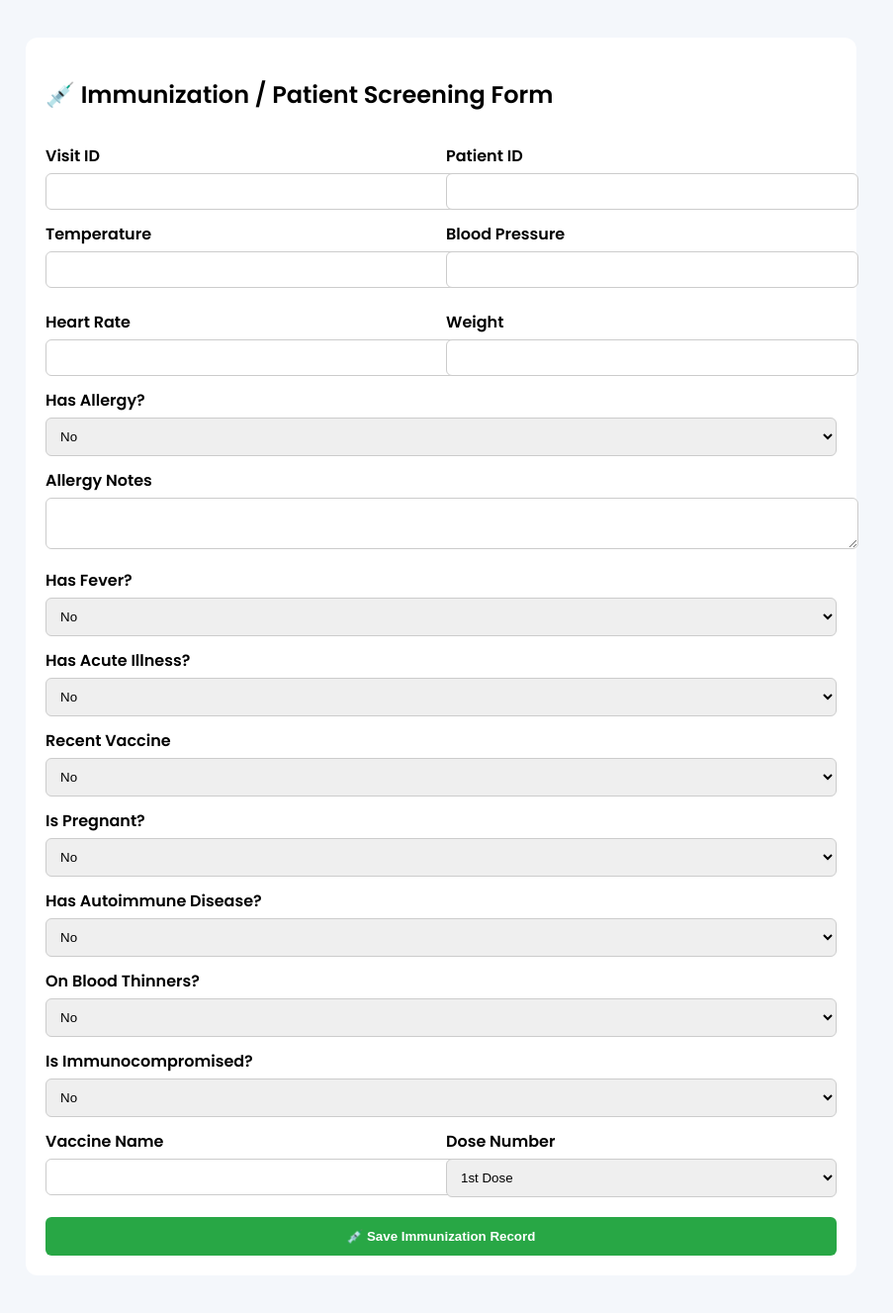
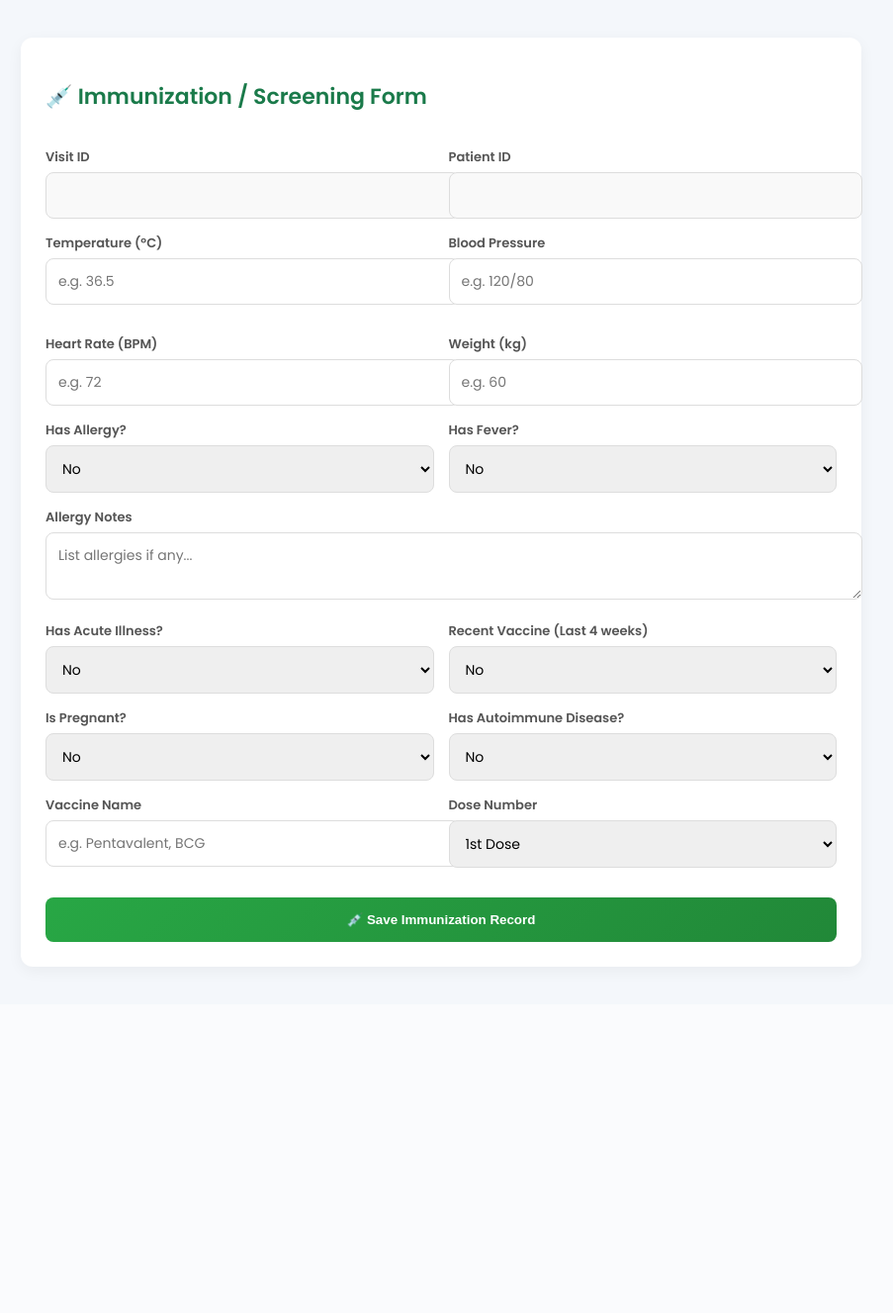
Before and after one commit to desoacido/HMS-system, a PHP site: page /immunization_form.php in a window 1280 px wide. Shown: the whole page at 99% size, without its empty margins (194-1097 px from the left). After the commit the page ends 980 px from the top, so only its background shows below. Run offline with PHP 8.4, Linux system fonts and the light colour scheme; data that the repository does not hold is empty.

Commit message:
Update immunization_form.php

```diff
--- a/immunization_form.php
+++ b/immunization_form.php
@@ -2,92 +2,54 @@
 session_start();
 include __DIR__ . '/db.php';
 
-// Kunin ang IDs mula sa URL kung meron (halimbawa galing sa 'Add Visit' button)
-$visit_id = $_GET['visit_id'] ?? '';
+// Kunin ang IDs mula sa URL (halimbawa: galing sa profile or visit list)
+$visit_id   = $_GET['visit_id'] ?? '';
 $patient_id = $_GET['patient_id'] ?? '';
 
-// Halimbawa: Kung gusto mong i-check kung valid ang patient_id
+$patient_name = "";
+
+// 1. I-verify ang patient kung may ID na binigay
 if (!empty($patient_id)) {
     $stmt = $conn->prepare("SELECT firstname, lastname FROM patients WHERE id = ?");
     $stmt->bind_param("i", $patient_id);
     $stmt->execute();
     $result = $stmt->get_result();
-    $patient = $result->fetch_assoc(); // TAMA: MySQLi syntax
+    $patient = $result->fetch_assoc(); // TAMA: MySQLi syntax (walang argument sa loob ng fetch)
 
-    if (!$patient) {
-        // Opsyonal: alert kung walang nahanap na pasyente
-        echo "<script>alert('Patient not found!');</script>";
+    if ($patient) {
+        $patient_name = $patient['firstname'] . " " . $patient['lastname'];
     }
 }
 ?>
 
 <!DOCTYPE html>
-<html>
+<html lang="en">
 <head>
+    <meta charset="UTF-8">
     <title>Immunization Screening</title>
-
     <link href="https://fonts.googleapis.com/css2?family=Poppins:wght@300;400;600&display=swap" rel="stylesheet">
-
     <style>
-body {
-    font-family: Poppins;
-    background: #f4f7fb;
-    padding: 30px;
-}
-
-.container {
-    max-width: 800px;
-    margin: auto;
-    background: white;
-    padding: 20px;
-    border-radius: 12px;
-}
-
-h2 { margin-bottom: 20px; }
-
-label {
-    font-weight: 600;
-    display: block;
-    margin-top: 12px;
-}
-
-input, select, textarea {
-    width: 100%;
-    padding: 10px;
-    margin-top: 5px;
-    border-radius: 6px;
-    border: 1px solid #ccc;
-}
-
-.row {
-    display: grid;
-    grid-template-columns: 1fr 1fr;
-    gap: 10px;
-}
-
-button {
-    margin-top: 20px;
-    padding: 12px;
-    width: 100%;
-    border: none;
-    background: #28a745;
-    color: white;
-    font-weight: 600;
-    border-radius: 6px;
-    cursor: pointer;
-}
-
-button:hover {
-    background: #218838;
-}
+        body { font-family: 'Poppins', sans-serif; background: #f4f7fb; padding: 30px; }
+        .container { max-width: 800px; margin: auto; background: white; padding: 25px; border-radius: 12px; box-shadow: 0 4px 15px rgba(0,0,0,0.05); }
+        h2 { color: #1a7a4a; margin-bottom: 20px; font-size: 22px; }
+        .patient-banner { background: #e8f5e9; padding: 10px 15px; border-radius: 8px; margin-bottom: 20px; font-size: 14px; color: #2e7d32; border-left: 5px solid #2e7d32; }
+        label { font-weight: 600; display: block; margin-top: 15px; font-size: 13px; color: #555; }
+        input, select, textarea { width: 100%; padding: 12px; margin-top: 5px; border-radius: 8px; border: 1px solid #ddd; font-family: inherit; font-size: 14px; }
+        .row { display: grid; grid-template-columns: 1fr 1fr; gap: 15px; }
+        button { margin-top: 30px; padding: 15px; width: 100%; border: none; background: linear-gradient(135deg, #28a745, #218838); color: white; font-weight: 600; border-radius: 8px; cursor: pointer; transition: 0.3s; }
+        button:hover { transform: translateY(-2px); box-shadow: 0 5px 15px rgba(40, 167, 69, 0.3); }
     </style>
 </head>
-
 <body>
 
 <div class="container">
+    <h2>💉 Immunization / Screening Form</h2>
 
-<h2>💉 Immunization / Patient Screening Form</h2>
+    <?php if ($patient_name): ?>
+        <div class="patient-banner">
+            <strong>Screening for:</strong> <?= htmlspecialchars($patient_name) ?> (ID: #<?= htmlspecialchars($patient_id) ?>)
+        </div>
+    <?php endif; ?>
 
     <form method="POST" action="save_immunization.php">
 
@@ -95,102 +57,102 @@ button:hover {
         <div class="row">
             <div>
                 <label>Visit ID</label>
-        <input type="number" name="visit_id" required>
+                <input type="number" name="visit_id" value="<?= htmlspecialchars($visit_id) ?>" required readonly style="background:#f9f9f9;">
             </div>
 
             <div>
                 <label>Patient ID</label>
-        <input type="number" name="patient_id" required>
+                <input type="number" name="patient_id" value="<?= htmlspecialchars($patient_id) ?>" required readonly style="background:#f9f9f9;">
             </div>
         </div>
 
         <!-- VITALS -->
         <div class="row">
             <div>
-        <label>Temperature</label>
-        <input type="text" name="temperature">
+                <label>Temperature (°C)</label>
+                <input type="text" name="temperature" placeholder="e.g. 36.5">
             </div>
-
             <div>
                 <label>Blood Pressure</label>
-        <input type="text" name="blood_pressure">
+                <input type="text" name="blood_pressure" placeholder="e.g. 120/80">
             </div>
-
             <div>
-        <label>Heart Rate</label>
-        <input type="text" name="heart_rate">
+                <label>Heart Rate (BPM)</label>
+                <input type="text" name="heart_rate" placeholder="e.g. 72">
             </div>
-
             <div>
-        <label>Weight</label>
-        <input type="text" name="weight">
+                <label>Weight (kg)</label>
+                <input type="text" name="weight" placeholder="e.g. 60">
             </div>
         </div>
 
         <!-- CONDITIONS -->
+        <div class="row">
+            <div>
                 <label>Has Allergy?</label>
                 <select name="has_allergy">
                     <option value="No">No</option>
                     <option value="Yes">Yes</option>
                 </select>
-
-<label>Allergy Notes</label>
-<textarea name="allergy_notes"></textarea>
-
+            </div>
+            <div>
                 <label>Has Fever?</label>
                 <select name="has_fever">
                     <option value="No">No</option>
                     <option value="Yes">Yes</option>
                 </select>
+            </div>
+        </div>
 
+        <label>Allergy Notes</label>
+        <textarea name="allergy_notes" rows="2" placeholder="List allergies if any..."></textarea>
+
+        <div class="row">
+            <div>
                 <label>Has Acute Illness?</label>
                 <select name="has_acute_illness">
                     <option value="No">No</option>
                     <option value="Yes">Yes</option>
                 </select>
-
-<label>Recent Vaccine</label>
+            </div>
+            <div>
+                <label>Recent Vaccine (Last 4 weeks)</label>
                 <select name="recent_vaccine">
                     <option value="No">No</option>
                     <option value="Yes">Yes</option>
                 </select>
+            </div>
+        </div>
 
+        <div class="row">
+            <div>
                 <label>Is Pregnant?</label>
                 <select name="is_pregnant">
                     <option value="No">No</option>
                     <option value="Yes">Yes</option>
                 </select>
-
+            </div>
+            <div>
                 <label>Has Autoimmune Disease?</label>
                 <select name="has_autoimmune">
                     <option value="No">No</option>
                     <option value="Yes">Yes</option>
                 </select>
+            </div>
+        </div>
 
-<label>On Blood Thinners?</label>
-<select name="on_blood_thinners">
-    <option value="No">No</option>
-    <option value="Yes">Yes</option>
-</select>
-
-<label>Is Immunocompromised?</label>
-<select name="is_immunocompromised">
-    <option value="No">No</option>
-    <option value="Yes">Yes</option>
-</select>
-
-<!-- VACCINE -->
+        <!-- VACCINE DETAILS -->
         <div class="row">
             <div>
                 <label>Vaccine Name</label>
-        <input type="text" name="vaccine_name">
+                <input type="text" name="vaccine_name" placeholder="e.g. Pentavalent, BCG">
             </div>
-
             <div>
                 <label>Dose Number</label>
                 <select name="dose_number">
                     <option value="1st Dose">1st Dose</option>
                     <option value="2nd Dose">2nd Dose</option>
+                    <option value="3rd Dose">3rd Dose</option>
                     <option value="Booster">Booster</option>
                 </select>
             </div>
@@ -199,7 +161,6 @@ button:hover {
         <button type="submit">💉 Save Immunization Record</button>
 
     </form>
-
 </div>
 
 </body>
```
Lines whose indentation alone changed are shown as unchanged.
